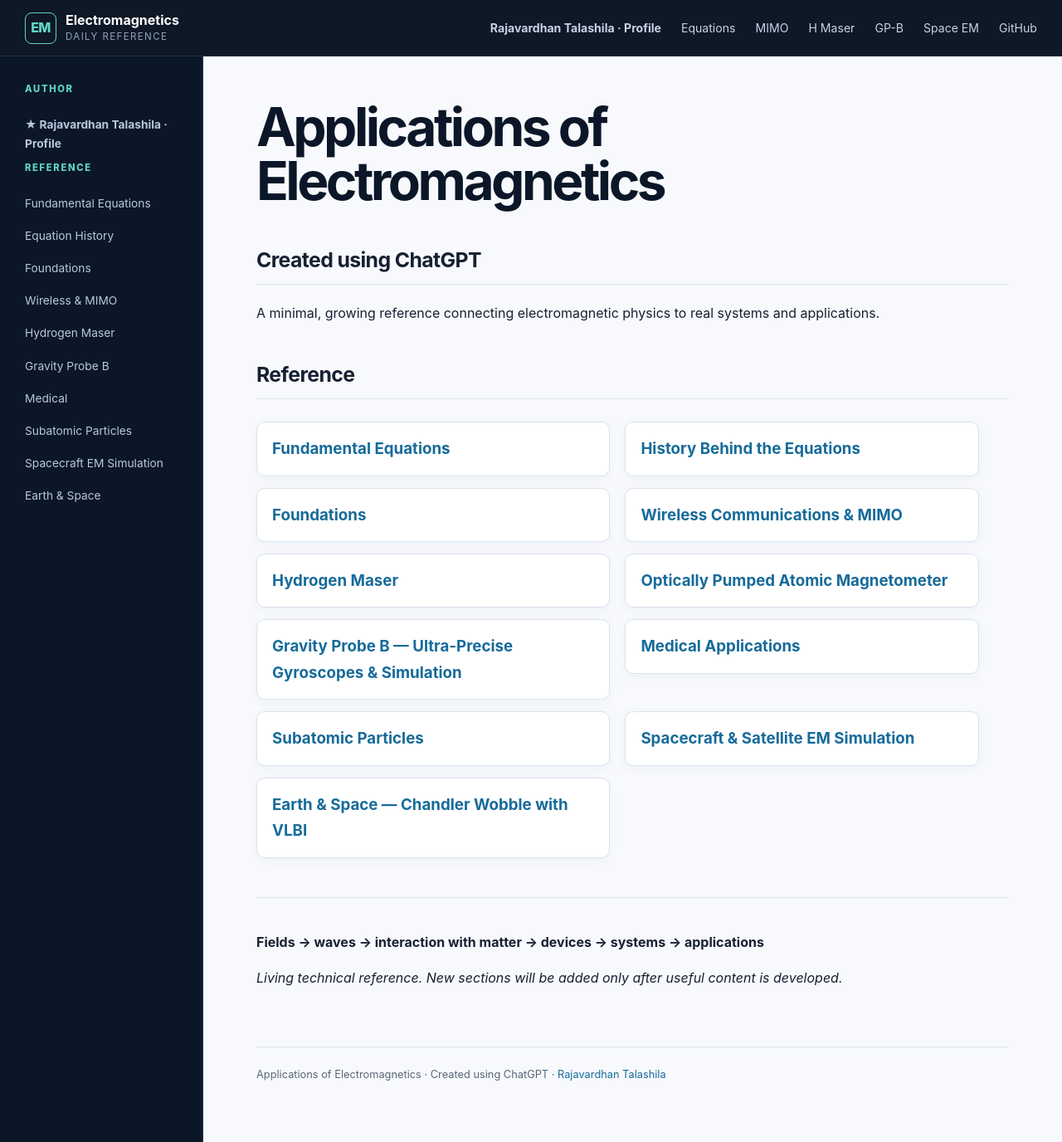
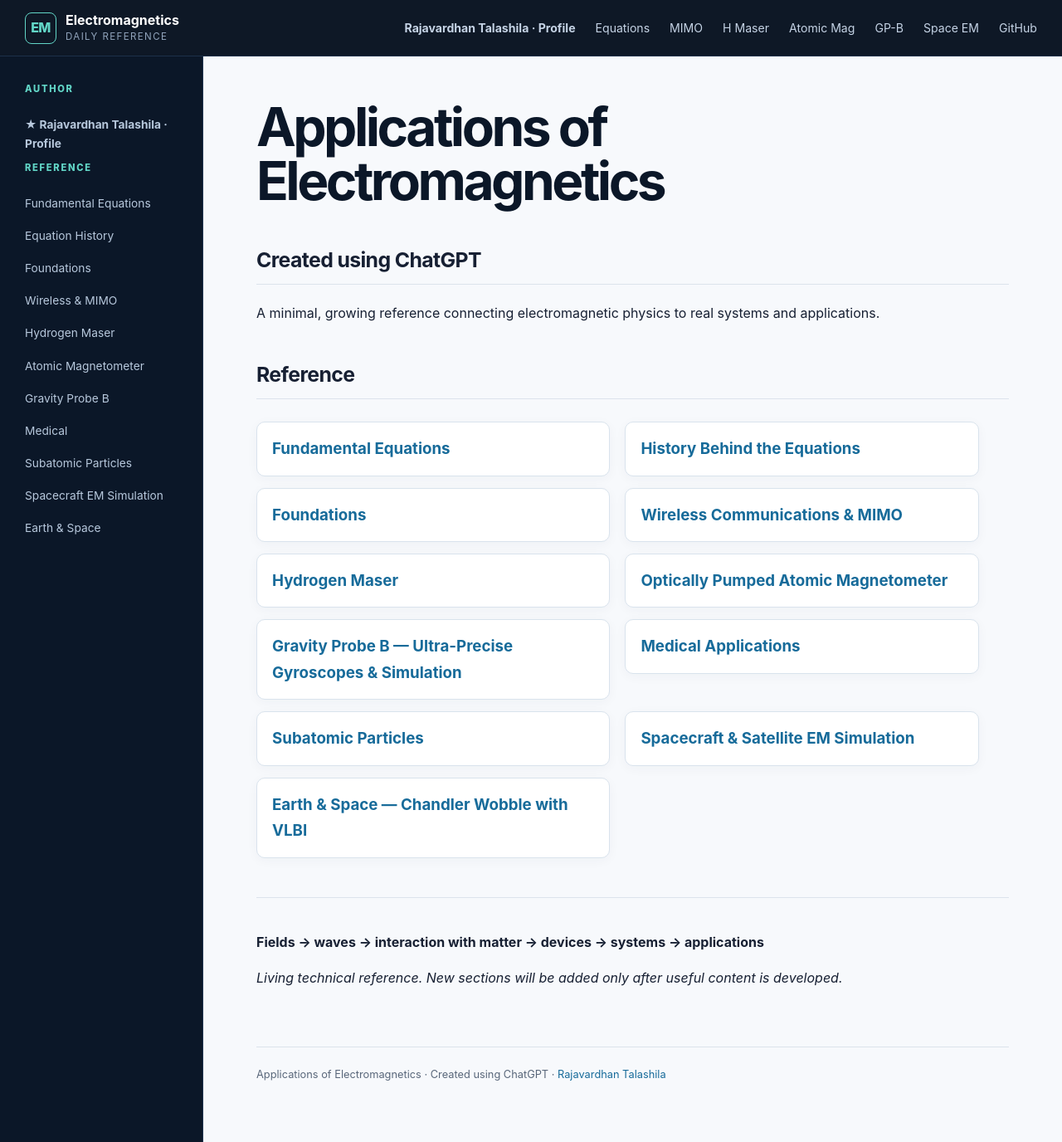
Before and after one commit to RajavardhanT/Electromagnetics_Applications, a Jekyll site: the page built from index.md, in a window 1280 px wide and 1376 px high. Shown: the whole window at 83% size. Built offline with Jekyll 4.4.1, drawn with Linux system fonts in a browser that asks for light colours.

Commit message:
Add atomic magnetometer to reference navigation

```diff
--- a/_layouts/default.html
+++ b/_layouts/default.html
@@ -20,6 +20,7 @@
       <a href="{{ '/reference/fundamental-equations.html' | relative_url }}">Equations</a>
       <a href="{{ '/wireless/' | relative_url }}">MIMO</a>
       <a href="{{ '/hydrogen-maser/' | relative_url }}">H Maser</a>
+      <a href="{{ '/atomic-magnetometer/' | relative_url }}">Atomic Mag</a>
       <a href="{{ '/gravity-probe-b/' | relative_url }}">GP-B</a>
       <a href="{{ '/computational-em/' | relative_url }}">Space EM</a>
       <a href="https://github.com/RajavardhanT/Electromagnetics_Applications">GitHub</a>
@@ -37,6 +38,7 @@
       <a href="{{ '/foundations/' | relative_url }}">Foundations</a>
       <a href="{{ '/wireless/' | relative_url }}">Wireless & MIMO</a>
       <a href="{{ '/hydrogen-maser/' | relative_url }}">Hydrogen Maser</a>
+      <a href="{{ '/atomic-magnetometer/' | relative_url }}">Atomic Magnetometer</a>
       <a href="{{ '/gravity-probe-b/' | relative_url }}">Gravity Probe B</a>
       <a href="{{ '/medical/' | relative_url }}">Medical</a>
       <a href="{{ '/subatomic-particles/' | relative_url }}">Subatomic Particles</a>
```
